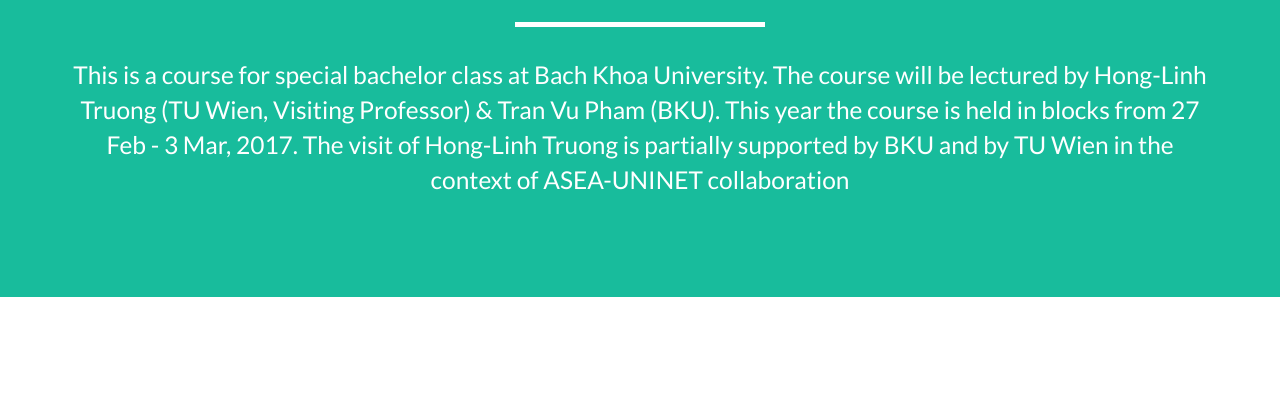
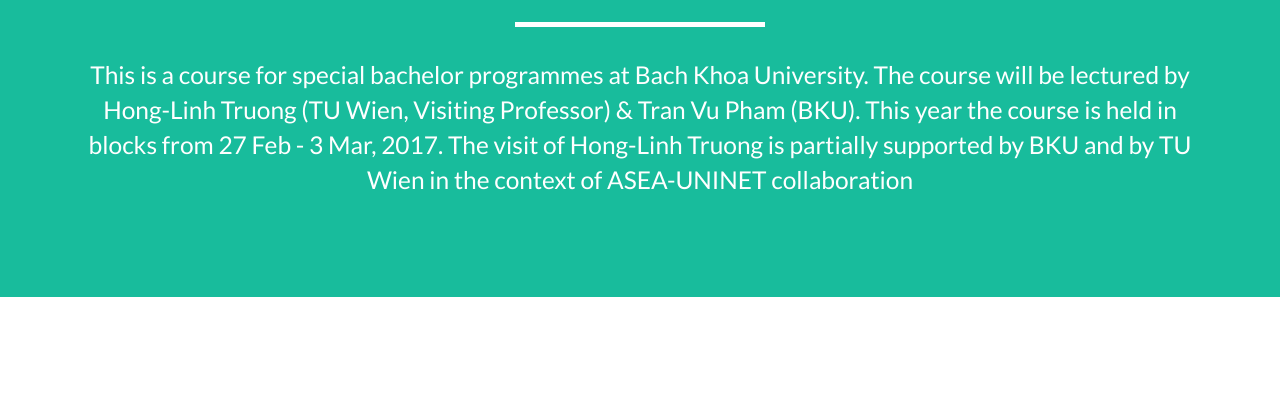
Before and after one commit to alpslab/alpslab.github.io, a website: page courses/bkunetworks2017/index.html in a window 1280 px wide. Shown: the part 393-787 px from the top of the page. Drawn offline with nearby package versions, Linux system fonts and the light colour scheme.

Commit message:
update few words

```diff
--- a/courses/bkunetworks2017/index.html
+++ b/courses/bkunetworks2017/index.html
@@ -75,7 +75,7 @@
                     <div class="intro-text">
                         <span class="name">Welcome to Computer Networks 2017</span>
                         <hr class="star-light">
-                        <span class="skills">This is a course for special bachelor class at Bach Khoa University. The course will be lectured by  Hong-Linh Truong (TU Wien, Visiting Professor) & Tran Vu Pham (BKU). This year the course is held in blocks from 27 Feb - 3 Mar, 2017. The visit of Hong-Linh Truong is partially supported by BKU and by TU Wien in the context of ASEA-UNINET collaboration</span>
+                        <span class="skills">This is a course for special bachelor programmes at Bach Khoa University. The course will be lectured by  Hong-Linh Truong (TU Wien, Visiting Professor) & Tran Vu Pham (BKU). This year the course is held in blocks from 27 Feb - 3 Mar, 2017. The visit of Hong-Linh Truong is partially supported by BKU and by TU Wien in the context of ASEA-UNINET collaboration</span>
                     </div>
                 </div>
             </div>
```
